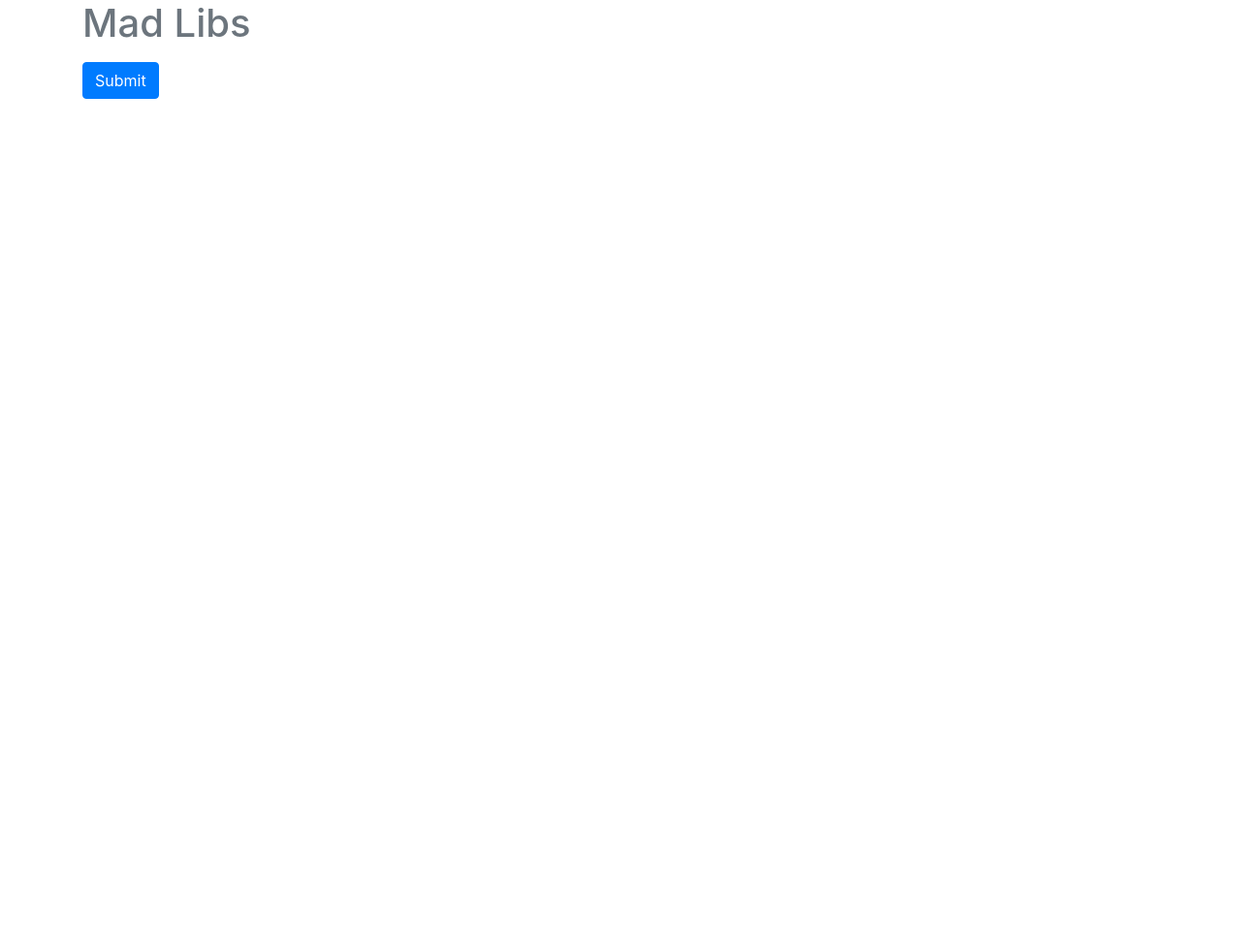
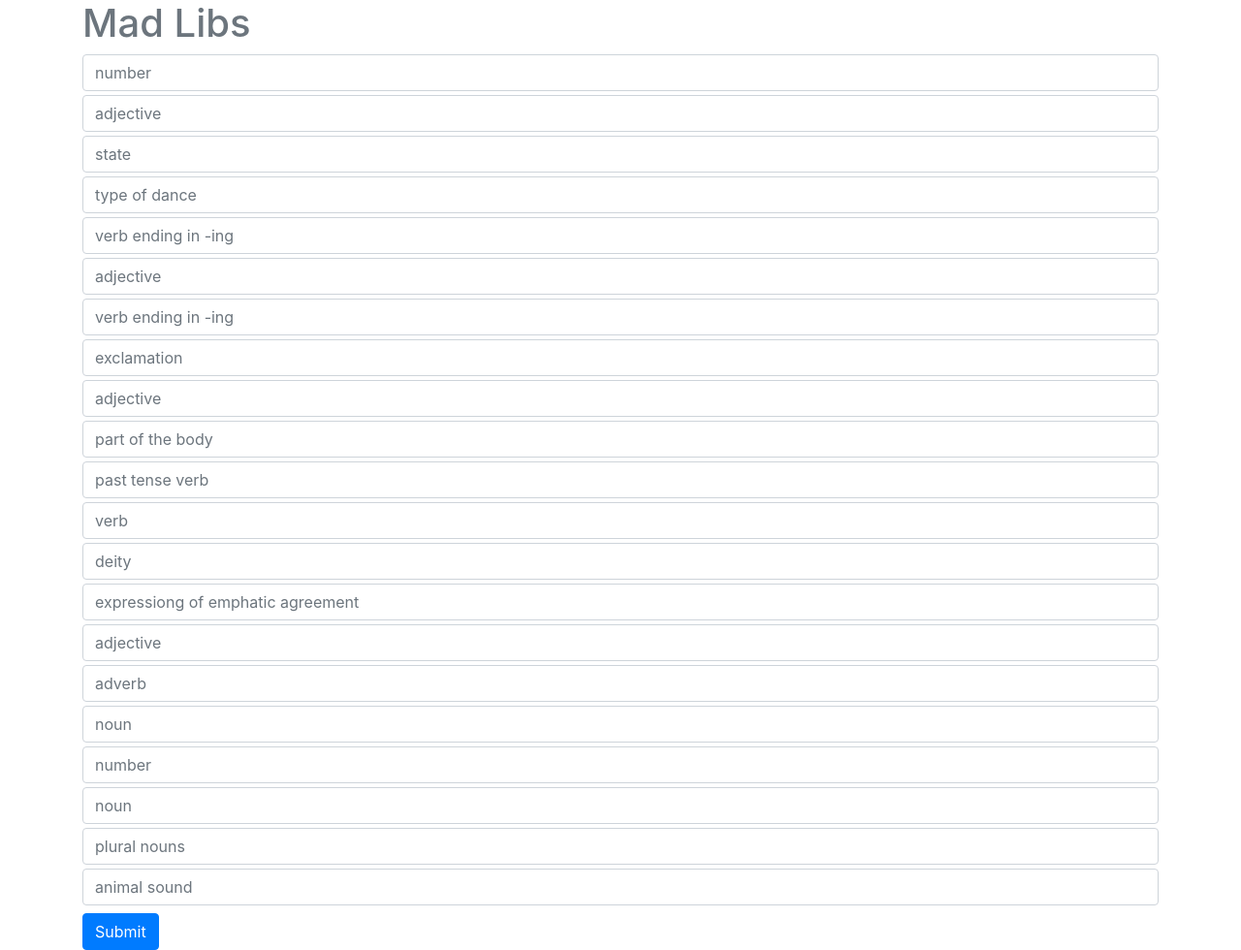
Before and after one commit to kenirwin/mad-libs, a Jekyll site: the page built from how-we-met.html, in a window 1280 px wide. Shown: the whole page at 97% size. Built offline with Jekyll 4.4.1, drawn with Linux system fonts in a browser that asks for light colours; before the commit the page ends 900 px from its top, so only the background shows below that.

Commit message:
how we met - html

```diff
--- a/how-we-met.html
+++ b/how-we-met.html
@@ -4,20 +4,20 @@ title:  How We Met
 permalink: /how-we-met
 ---
 
-__NUMBER__ years ago in the __ADJECTIVE__ state of __STATE__, Ken and Betsy met at a __TYPE OF DANCE__ dance weekend.
+<span class="input" data-placeholder="NUMBER"></span> years ago in the <span class="input" data-placeholder="ADJECTIVE"></span> state of <span class="input" data-placeholder="STATE"></span>, Ken and Betsy met at a <span class="input" data-placeholder="TYPE OF DANCE"></span> dance weekend.
 
-On the first Friday night, Betsy was __VERB ENDING IN -ING__ up a storm when she saw this __ADJECTIVE__ man __VERB ENDING IN -ING__ into the room.
+On the first Friday night, Betsy was <span class="input" data-placeholder="VERB ENDING IN -ING"></span> up a storm when she saw this <span class="input" data-placeholder="ADJECTIVE"></span> man <span class="input" data-placeholder="VERB ENDING IN -ING"></span> into the room.
 
-“__EXCLAMATION__! Who is that __ADJECTIVE__ lookin' man?” she thought.
+“<span class="input" data-placeholder="EXCLAMATION"></span>! Who is that <span class="input" data-placeholder="ADJECTIVE"></span> lookin' man?” she thought.
 
-She felt her __PART OF THE BODY__ pounding.
+She felt her <span class="input" data-placeholder="PART OF THE BODY"></span> pounding.
 
-Just as she was regaining her composure, Ken __PAST TENSE VERB__ right up to her and asked her to __VERB__ with him.
+Just as she was regaining her composure, Ken <span class="input" data-placeholder="PAST TENSE VERB"></span> right up to her and asked her to <span class="input" data-placeholder="VERB"></span> with him.
 
-“Oh my __DEITY__,” she thought. “__EXPRESSIONG OF EMPHATIC AGREEMENT___!”
+“Oh my <span class="input" data-placeholder="DEITY"></span>,” she thought. “<span class="input" data-placeholder="EXPRESSIONG OF EMPHATIC AGREEMENT"></span>_!”
 
-They looked mighty __ADJECTIVE__ as they __ADVERB__ danced across the __NOUN__.
+They looked mighty <span class="input" data-placeholder="ADJECTIVE"></span> as they <span class="input" data-placeholder="ADVERB"></span> danced across the <span class="input" data-placeholder="NOUN"></span>.
 
-It felt like they were __NUMBER__ miles away in their own little __NOUN__.
+It felt like they were <span class="input" data-placeholder="NUMBER"></span> miles away in their own little <span class="input" data-placeholder="NOUN"></span>.
 
-From that weekend on, Ken only looked at Betsy with __PLURAL NOUNS__ in his eyes, and Betsy thought Ken was the cat's __ANIMAL SOUND__. Their worlds were forever changed.
+From that weekend on, Ken only looked at Betsy with <span class="input" data-placeholder="PLURAL NOUNS"></span> in his eyes, and Betsy thought Ken was the cat's <span class="input" data-placeholder="ANIMAL SOUND"></span>. Their worlds were forever changed.
```
